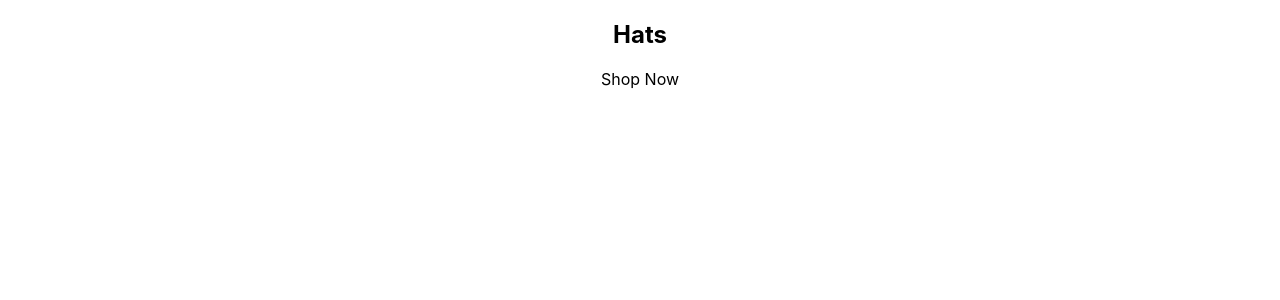
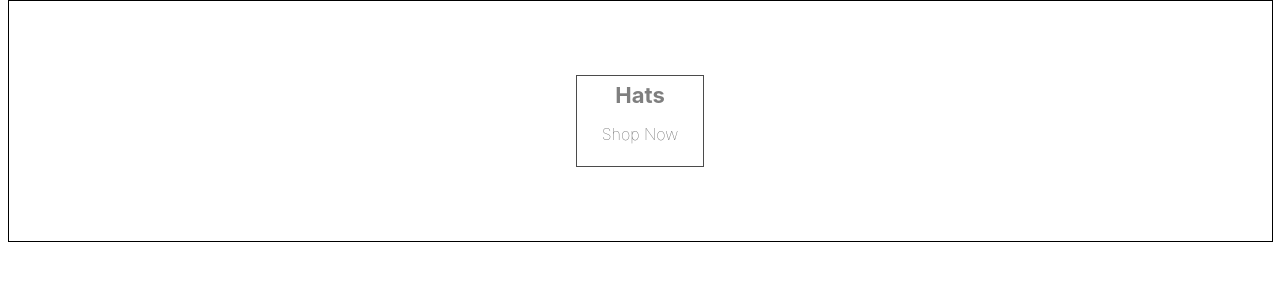
Before and after one commit to azshhh/reactjs-Capstone, a React (Create React App) app: page / in a window 1280 px wide. Shown: the top 300 px of the page. Built offline with nearby package versions, Linux system fonts and the light colour scheme.

Commit message:
Adding sass

```diff
--- a/package.json
+++ b/package.json
@@ -9,6 +9,7 @@
     "react": "^18.2.0",
     "react-dom": "^18.2.0",
     "react-scripts": "5.0.1",
+    "sass": "^1.66.1",
     "web-vitals": "^2.1.4"
   },
   "scripts": {
--- a/src/App.js
+++ b/src/App.js
@@ -1,4 +1,4 @@
-import "./App.css";
+import "./categories.styles.scss";
 
 const App = () => {
   const categories = [
@@ -14,8 +14,10 @@
         <div className="categories-container">
           <div className="category-container">
             {/* <img src="" alt="" /> */}
-            <h2>{title}</h2>
-            <p>Shop Now</p>
+            <div className="category-body-container">
+              <h2>{title}</h2>
+              <p>Shop Now</p>
+            </div>
           </div>
         </div>
       ))}
--- /dev/null
+++ b/src/categories.styles.scss
@@ -0,0 +1,75 @@
+.categories-container {
+  width: 100%;
+  display: flex;
+  flex-wrap: wrap;
+  justify-content: space-between;
+}
+
+.category-container {
+  min-width: 30%;
+  height: 240px;
+  flex: 1 1 auto;
+  display: flex;
+  align-items: center;
+  justify-content: center;
+  border: 1px solid black;
+  margin: 0 7.5px 15px;
+  overflow: hidden;
+
+  &:hover {
+    cursor: pointer;
+
+    & .background-image {
+      transform: scale(1.1);
+      transition: transform 6s cubic-bezier(0.25, 0.45, 0.45, 0.95);
+    }
+
+    & .category-body-container {
+      opacity: 0.9;
+    }
+  }
+
+  &.large {
+    height: 380px;
+  }
+
+  &:first-child {
+    margin-right: 7.5px;
+  }
+
+  &:last-child {
+    margin-left: 7.5px;
+  }
+
+  .background-image {
+    width: 100%;
+    height: 100%;
+    background-size: cover;
+    background-position: center;
+  }
+
+  .category-body-container {
+    height: 90px;
+    padding: 0 25px;
+    display: flex;
+    flex-direction: column;
+    align-items: center;
+    justify-content: center;
+    border: 1px solid black;
+    background-color: white;
+    opacity: 0.7;
+    position: absolute;
+
+    h2 {
+      font-weight: bold;
+      margin: 0 6px 0;
+      font-size: 22px;
+      color: #4a4a4a;
+    }
+
+    p {
+      font-weight: lighter;
+      font-size: 16px;
+    }
+  }
+}
```
Also changed, not shown: 1 other file (tests, documents, lock files or other folders).
